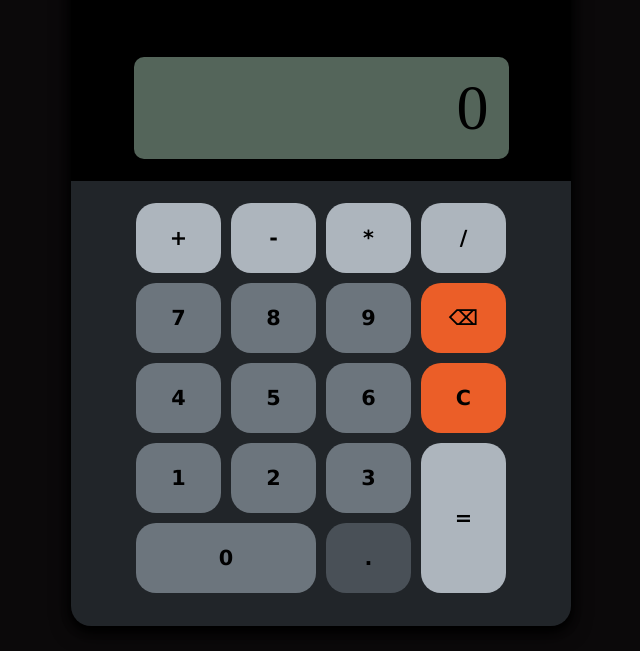
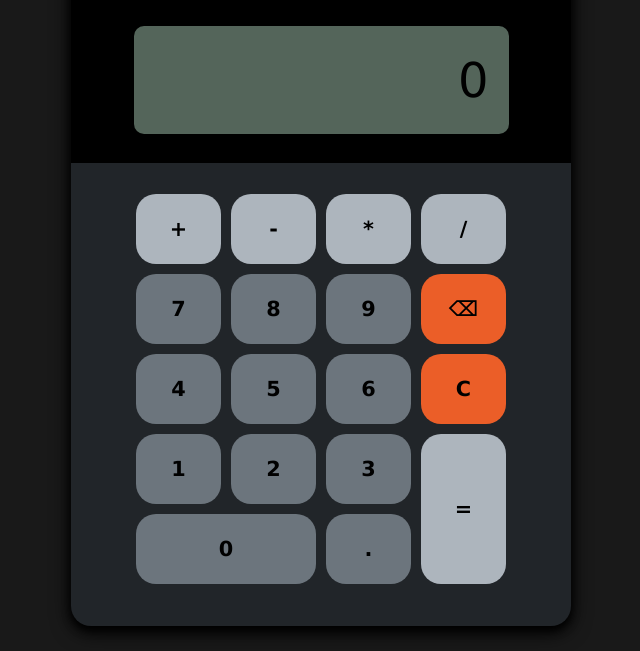
Before and after one commit to yehoshua-001/calculator, a plain HTML site: page index.html in a window 1280 px wide. Shown: the part 149-800 px from the top of the page, without its empty margins (319-959 px from the left). Drawn offline with Linux system fonts and the light colour scheme; a web font is replaced by a local one.

Commit message:
Edit some styles

```diff
--- a/style.css
+++ b/style.css
@@ -11,7 +11,7 @@ body {
     display: flex;
     justify-content: center;
     align-items: center;
-    background-color: #0B090A;
+    background-color: #191919;
 }
 
 .calculator {
@@ -23,7 +23,7 @@ body {
     height: 750px;
     border-radius: 20px;
     background-color: #212529;
-    box-shadow: 0 4px 8px 0 rgba(0, 0, 0), 0 6px 20px 0 rgba(0, 0, 0);
+    box-shadow: 0 4px 8px 0 rgb(0, 0, 0), 0 6px 20px 0 rgba(0, 0, 0);
 }
 
 .header {
@@ -32,7 +32,7 @@ body {
     align-items: flex-start;
     flex-direction: column;
     width: 100%;
-    height: 220px;
+    height: 160px;
     border-top-left-radius: 20px;
     border-top-right-radius: 20px;
     background-color: #000000;
@@ -58,7 +58,7 @@ h1 {
 
 .display {
     width: 100%;
-    height: 200px;
+    height: 220px;
     display: flex;
     justify-content: center;
     align-items: center;
@@ -66,12 +66,12 @@ h1 {
 }
 
 input {
-    font-family: VT323;
-    font-size: 4rem;
+    font-family: LCD2, Verdana, Garamond, "Gill Sans", sans-serif;
+    font-size: 3rem;
     text-align: right;
     padding-right: 20px;
     width: 75%;
-    height: 70%;
+    height: 65%;
     border: 0px;
     border-radius: 10px;
     background-color: #54655A;
@@ -121,7 +121,3 @@ button {
 #allClear {
     background-color: #EB5E28;
 }
-
-#decimal {
-    background-color: #495057;
-}
```
